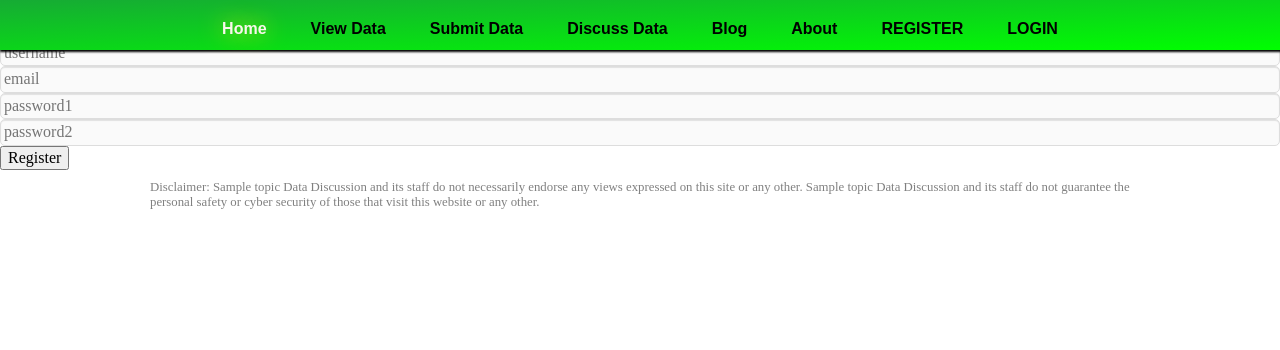
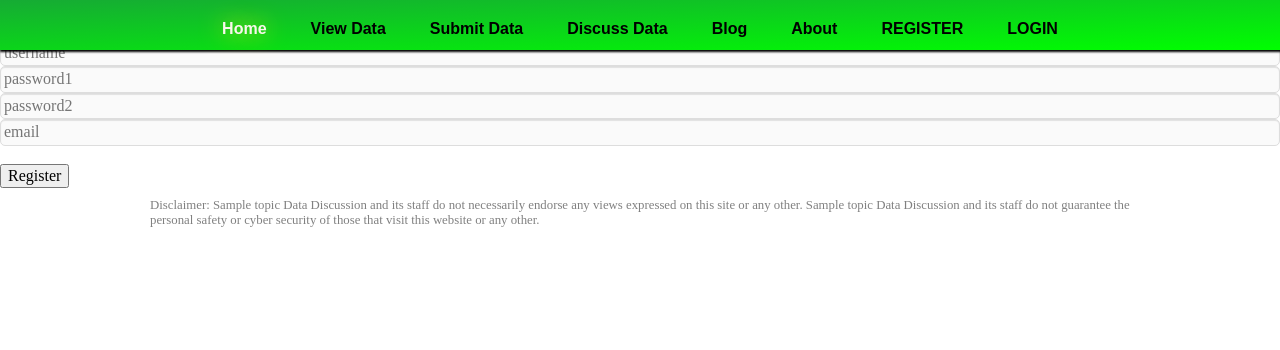
Before and after one commit to DanielJDufour/datadiscussion, a Django app: template datadiscussion/dataportal/templates/dataportal/register.html in a window 1280 px wide. Shown: the top 350 px of the page. Run offline with Django 3.2, Linux system fonts and the light colour scheme; the template is opened without the code that fills it: most values are stand-ins (such as "Sample title", 1, 10 or a date in 2020); some libraries are stand-ins or nearby versions.

Commit message:
Update register.html

```diff
--- a/datadiscussion/dataportal/templates/dataportal/register.html
+++ b/datadiscussion/dataportal/templates/dataportal/register.html
@@ -4,11 +4,12 @@
 <form method="post" action=".">{% csrf_token %}
   <input type="text" name="username" value="" required="" placeholder="username" maxlength="100">
   </br>
-  <input type="text" name="email" value="" required="" placeholder="email" maxlength="100">
+  <input type="password" name="password1" value="" required="" placeholder="password1" maxlength="100">
   </br>
-  <input type="text" name="password1" value="" required="" placeholder="password1" maxlength="100">
+  <input type="password" name="password2" value="" required="" placeholder="password2" maxlength="100">
   </br>
-  <input type="text" name="password2" value="" required="" placeholder="password2" maxlength="100">
+  <input type="email" name="email" value="" required="" placeholder="email" maxlength="100">
+  </br>
   </br>
   <input type="submit" value="Register" />
 </form>
```
